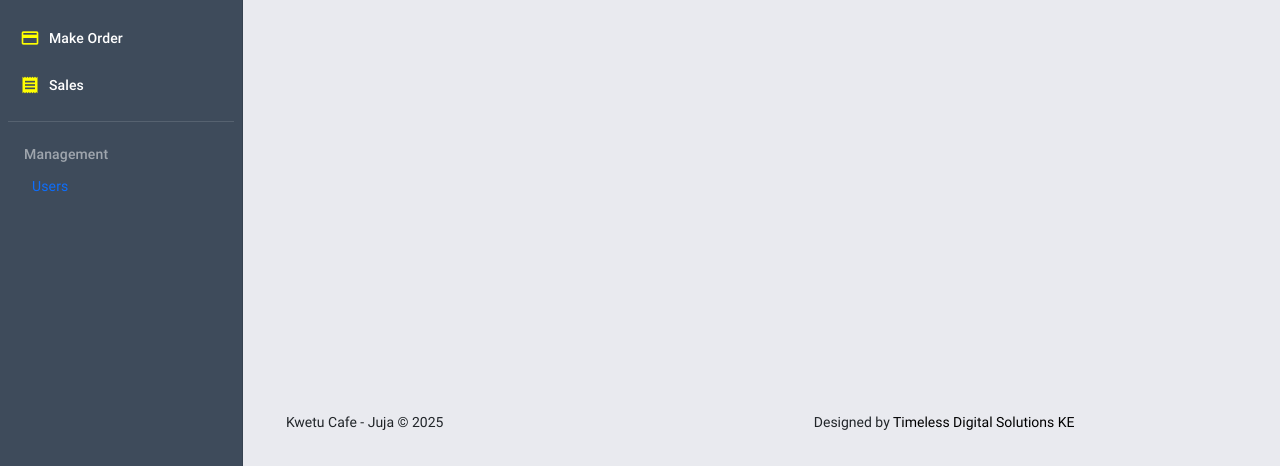
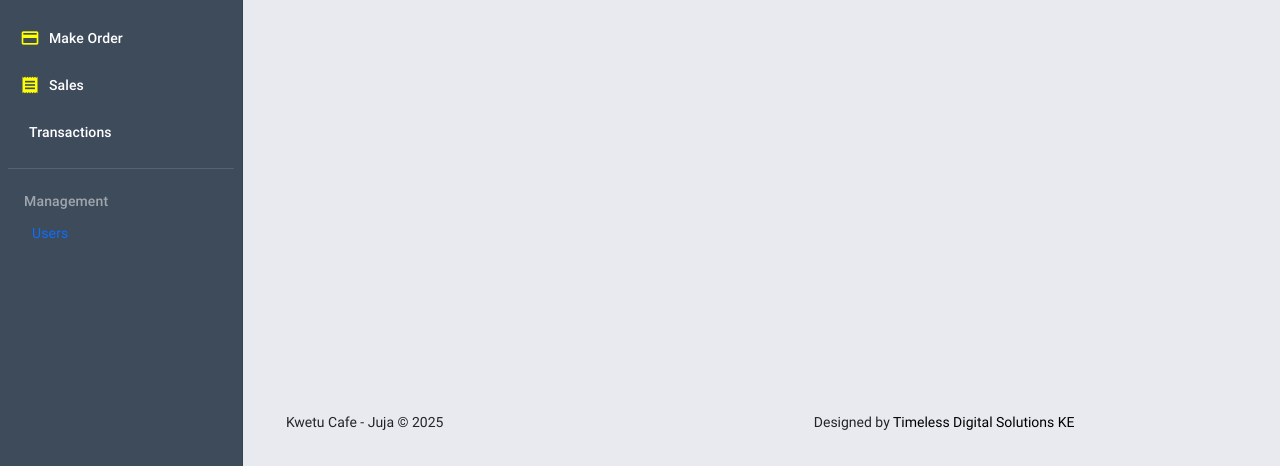
Before and after one commit to alfredmm/kwetu-cafe-pos-v2, a Django app: page /category in a window 1280 px wide. Shown: the part 334-800 px from the top of the page. Run offline with Django 3.2, Linux system fonts and the light colour scheme; the visitor is signed in with stand-in values (Sample User, id 1); data that the repository does not hold is empty; some libraries are stand-ins or nearby versions.

Commit message:
updated navigation html file

```diff
--- a/posApp/templates/posApp/navigation.html
+++ b/posApp/templates/posApp/navigation.html
@@ -52,6 +52,11 @@
                         <i class="material-icons mdc-list-item__start-detail mdc-drawer-item-icon" aria-hidden="true">receipt</i> Sales
                     </a>
                 </div>
+                 <div class="mdc-list-item mdc-drawer-item">
+                    <a class="mdc-drawer-link" href="{% url 'transaction_list' %}">
+                        <i class="material-icons mdc-list-item__start-detail mdc-drawer-item-icon" aria-hidden="true"></i> Transactions
+                    </a>
+                </div>
                 {% if show_admin_menu %}
                     <hr class="text-white-50">
                     <h6 class="sidebar-heading d-flex justify-content-between align-items-center px-3 mt-4 mb-1 text-white-50">
```
